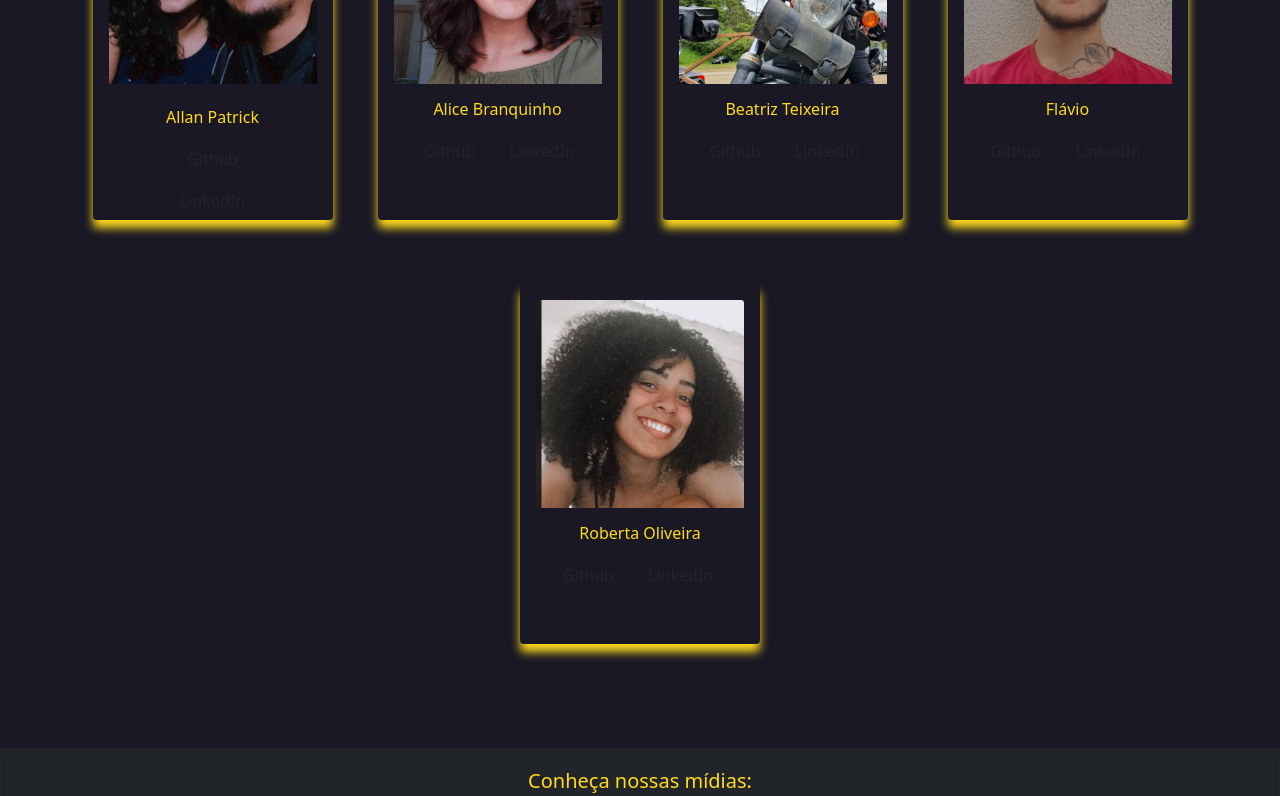
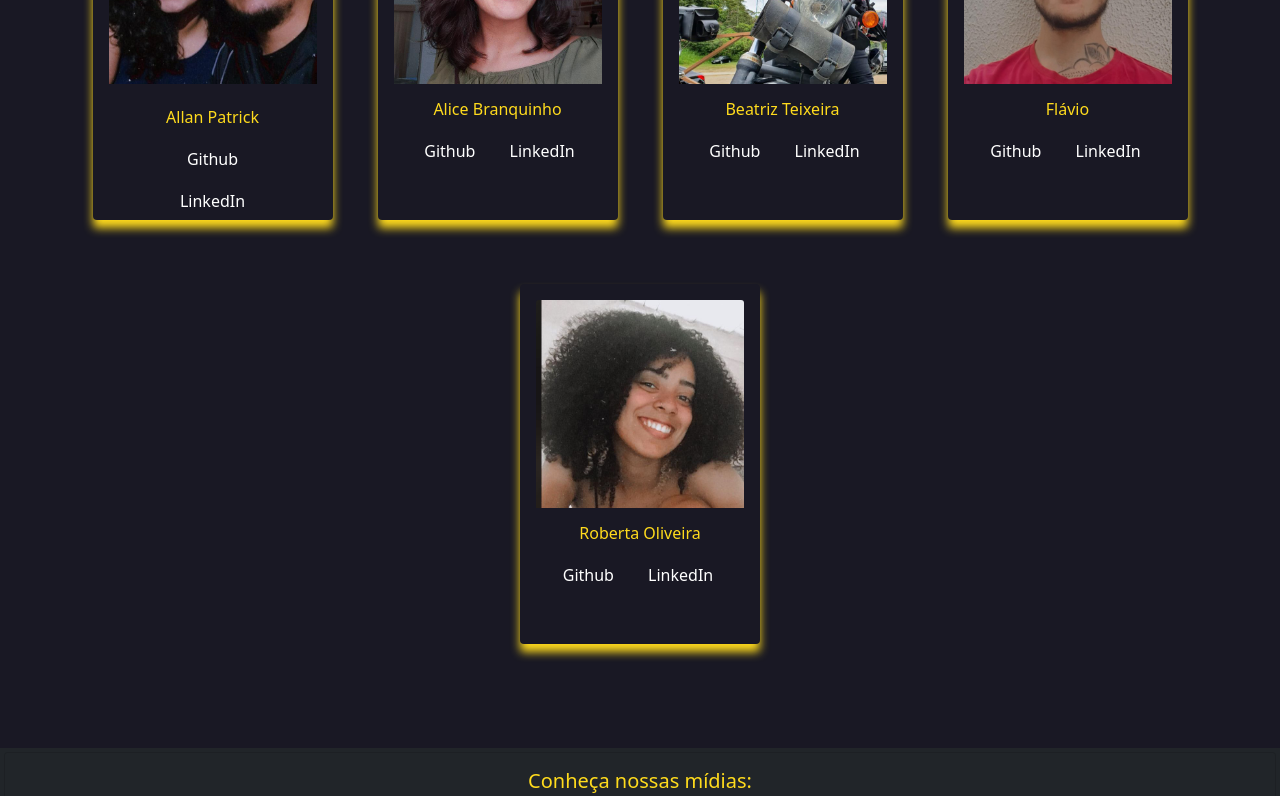
Before and after one commit to AllanBarbozaG/Canarinho-Bot, a plain HTML site: page src/html/contato.html in a window 1280 px wide. Shown: the part 820-1616 px from the top of the page. Drawn offline with nearby package versions, Linux system fonts and the light colour scheme.

Commit message:
atualização final css

```diff
--- a/src/css/style.css
+++ b/src/css/style.css
@@ -26,6 +26,14 @@ body {
   margin-right: 5%;
   margin-bottom: 5%;
   margin-top: 3%;
+}
+
+#btn-link{
+  color: #FFF;
+}
+
+#btn-git{
+  color: #FFF;
 }
 
 .box-2{
--- a/src/html/contato.html
+++ b/src/html/contato.html
@@ -9,8 +9,8 @@
     <title>Contatos</title>
     <link rel="stylesheet" type="text/css" href="../css/style.css">
 
-            </head>
-            <body>
+      </head>
+      <body>
                 <!--menu-->
                 <header>
                   <nav class="navbar navbar-expand-lg navbar-default bg-dark fixed m-0">
@@ -81,9 +81,9 @@
 
                                         <div class="card-body">
                                           <h4 class="nome-integrante">Allan Patrick</h4>
-                                          <a target="_blank" href="https://github.com/AllanBarbozaG" class="btn m-1 botao-cor-especial" role="button">Github</a>
+                                          <a target="_blank" href="https://github.com/AllanBarbozaG" class="btn m-1 botao-cor-especial" id="btn-git" role="button">Github</a>
 
-                                          <a target="_blank" href="#"class="btn botao-cor-especial" role="button">LinkedIn</a>
+                                          <a target="_blank" href="#"class="btn botao-cor-especial" id="btn-link" role="button">LinkedIn</a>
                                       </div>
                                 </div>
 
@@ -98,9 +98,9 @@
                                             <div class="card-body p-2 flex-column justify-content-center">
                                               <h4 class="nome-integrante">Alice Branquinho</h4>
 
-                                              <a target="_blank" href="https://github.com/alicebranq" class="btn m-1 botao-cor-especial" role="button">Github</a>
+                                              <a target="_blank" href="https://github.com/alicebranq" class="btn m-1 botao-cor-especial" id="btn-git" role="button">Github</a>
 
-                                                <a target="_blank" href="https://www.linkedin.com/in/alicebranquinho/" class="btn botao-cor-especial" role="button">LinkedIn</a>
+                                                <a target="_blank" href="https://www.linkedin.com/in/alicebranquinho/" class="btn botao-cor-especial" id="btn-link" role="button">LinkedIn</a>
                                               </div>
                                     </div>
 
@@ -114,9 +114,9 @@
                                             <div class="card-body p-2">
                                               <h4 class="nome-integrante">Beatriz Teixeira</h4>
 
-                                            <a target="_blank" href="https://github.com/biateisi" class="btn m-1 botao-cor-especial" role="button">Github</a>
+                                            <a target="_blank" href="https://github.com/biateisi" class="btn m-1 botao-cor-especial" id="btn-git" role="button">Github</a>
 
-                                            <a target="_blank" href="https://www.linkedin.com/in/beatrizteisi/" class="btn botao-cor-especial" role="button">LinkedIn</a>
+                                            <a target="_blank" href="https://www.linkedin.com/in/beatrizteisi/" class="btn botao-cor-especial" id="btn-link" role="button">LinkedIn</a>
                           </div>
                         </div>
                       </article>
@@ -128,9 +128,9 @@
                                           <div class="card-body p-2">
                                             <h4 class="nome-integrante">Flávio</h4>
 
-                                          <a target="_blank" href="https://github.com/fchristovam" class="btn botao-cor-especial" role="button">Github</a>
+                                          <a target="_blank" href="https://github.com/fchristovam" class="btn botao-cor-especial" id="btn-git" role="button">Github</a>
 
-                                          <a target="_blank"href="https://www.linkedin.com/in/flavio-christovam/" class="btn m-1 botao-cor-especial" role="button">LinkedIn</a>
+                                          <a target="_blank"href="https://www.linkedin.com/in/flavio-christovam/" class="btn m-1 botao-cor-especial" id="btn-link" role="button">LinkedIn</a>
                           </div>
                         </div>
                       </article>
@@ -142,9 +142,9 @@
                                           <div class="card-body p-2">
                                             <h4 class="nome-integrante">Roberta Oliveira</h4>
 
-                                          <a target="_blank" href="https://github.com/RobertaOliveira07" class="btn botao-cor-especial" role="button">Github</a>
+                                          <a target="_blank" href="https://github.com/RobertaOliveira07" class="btn botao-cor-especial" id="btn-git" role="button">Github</a>
 
-                                          <a target="_blank"href="https://www.linkedin.com/in/roberta-oliveira07/" class="btn m-1 botao-cor-especial" role="button">LinkedIn</a>
+                                          <a target="_blank"href="https://www.linkedin.com/in/roberta-oliveira07/" class="btn m-1 botao-cor-especial"  id="btn-link"role="button">LinkedIn</a>
             </div>
             </div>
             </article>
@@ -179,8 +179,9 @@
                     </section>
                   </nav>
                 </header>
+
                 <script src="https://cdn.jsdelivr.net/npm/bootstrap@5.2.0-beta1/dist/js/bootstrap.bundle.min.js" integrity="sha384-pprn3073KE6tl6bjs2QrFaJGz5/SUsLqktiwsUTF55Jfv3qYSDhgCecCxMW52nD2" crossorigin="anonymous"></script>
-    <script src="https://cdn.jsdelivr.net/npm/@popperjs/core@2.11.5/dist/umd/popper.min.js" integrity="sha384-Xe+8cL9oJa6tN/veChSP7q+mnSPaj5Bcu9mPX5F5xIGE0DVittaqT5lorf0EI7Vk" crossorigin="anonymous"></script>
-    <script src="https://cdn.jsdelivr.net/npm/bootstrap@5.2.0-beta1/dist/js/bootstrap.min.js" integrity="sha384-kjU+l4N0Yf4ZOJErLsIcvOU2qSb74wXpOhqTvwVx3OElZRweTnQ6d31fXEoRD1Jy" crossorigin="anonymous"></script>
+                <script src="https://cdn.jsdelivr.net/npm/@popperjs/core@2.11.5/dist/umd/popper.min.js" integrity="sha384-Xe+8cL9oJa6tN/veChSP7q+mnSPaj5Bcu9mPX5F5xIGE0DVittaqT5lorf0EI7Vk" crossorigin="anonymous"></script>
+                <script src="https://cdn.jsdelivr.net/npm/bootstrap@5.2.0-beta1/dist/js/bootstrap.min.js" integrity="sha384-kjU+l4N0Yf4ZOJErLsIcvOU2qSb74wXpOhqTvwVx3OElZRweTnQ6d31fXEoRD1Jy" crossorigin="anonymous"></script>
             </body>
             </html>
```
